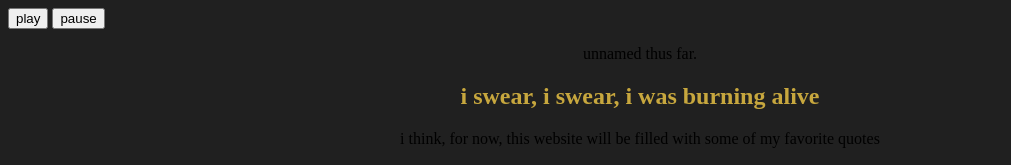
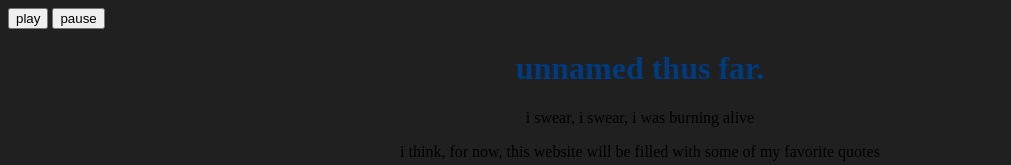
Before and after one commit to spoodernoodle/hisokas-dungeon, a plain HTML site: page index.html in a window 1280 px wide. Shown: the top 165 px of the page, without its empty margins (0-1011 px from the left). Drawn offline with Linux system fonts and the light colour scheme.

Commit message:
Update index.html

```diff
--- a/index.html
+++ b/index.html
@@ -15,9 +15,9 @@
 <button id="pause">pause</button>
 
 <!-- header -->
-<p>unnamed thus far.</p>
+<h1>unnamed thus far.</h1>
 
-<h2>i swear, i swear, i was burning alive</h2>
+<p>i swear, i swear, i was burning alive</p>
 
 <p>i think, for now, this website will be filled with some of my favorite quotes</p>
 <p>enjoy.</p>
```
